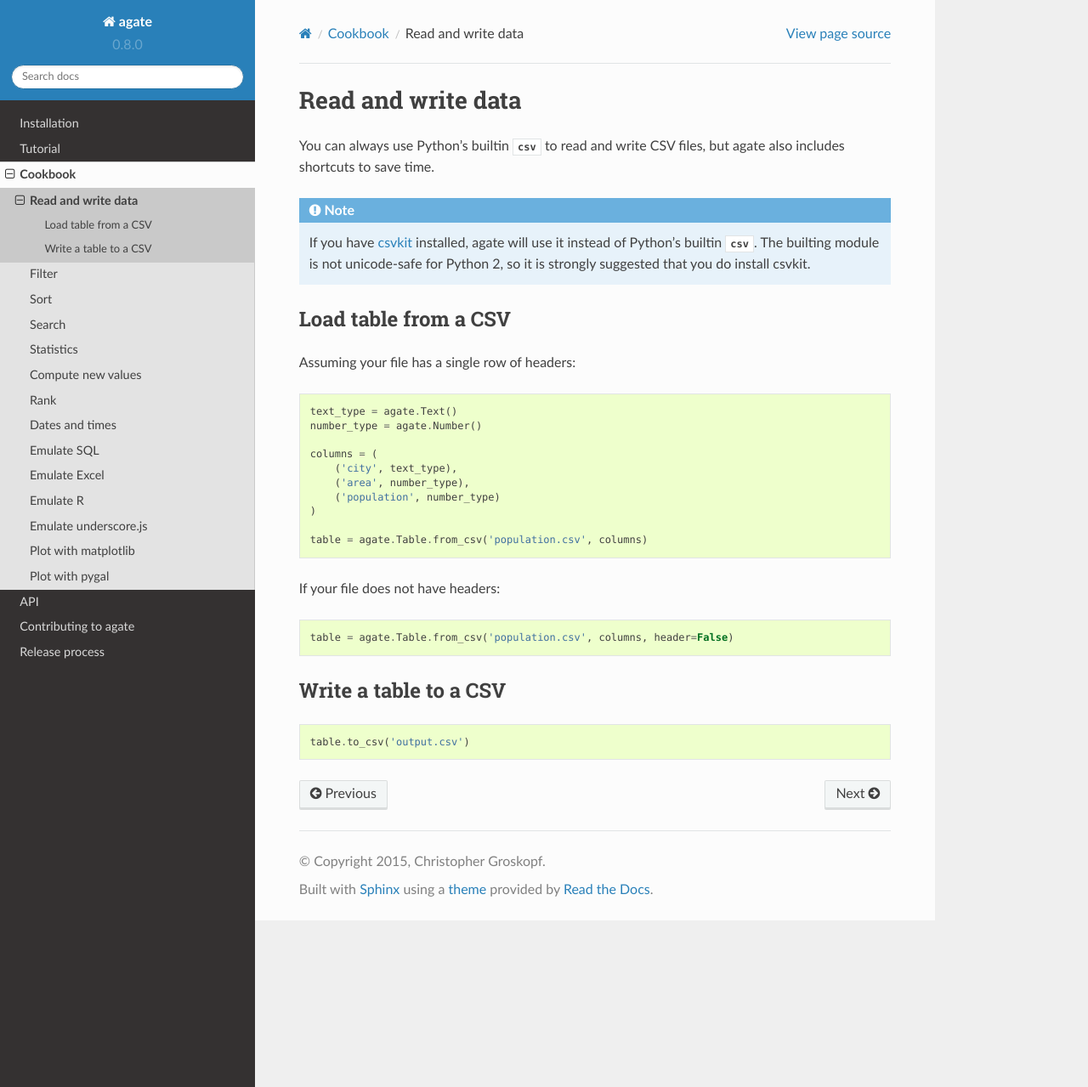
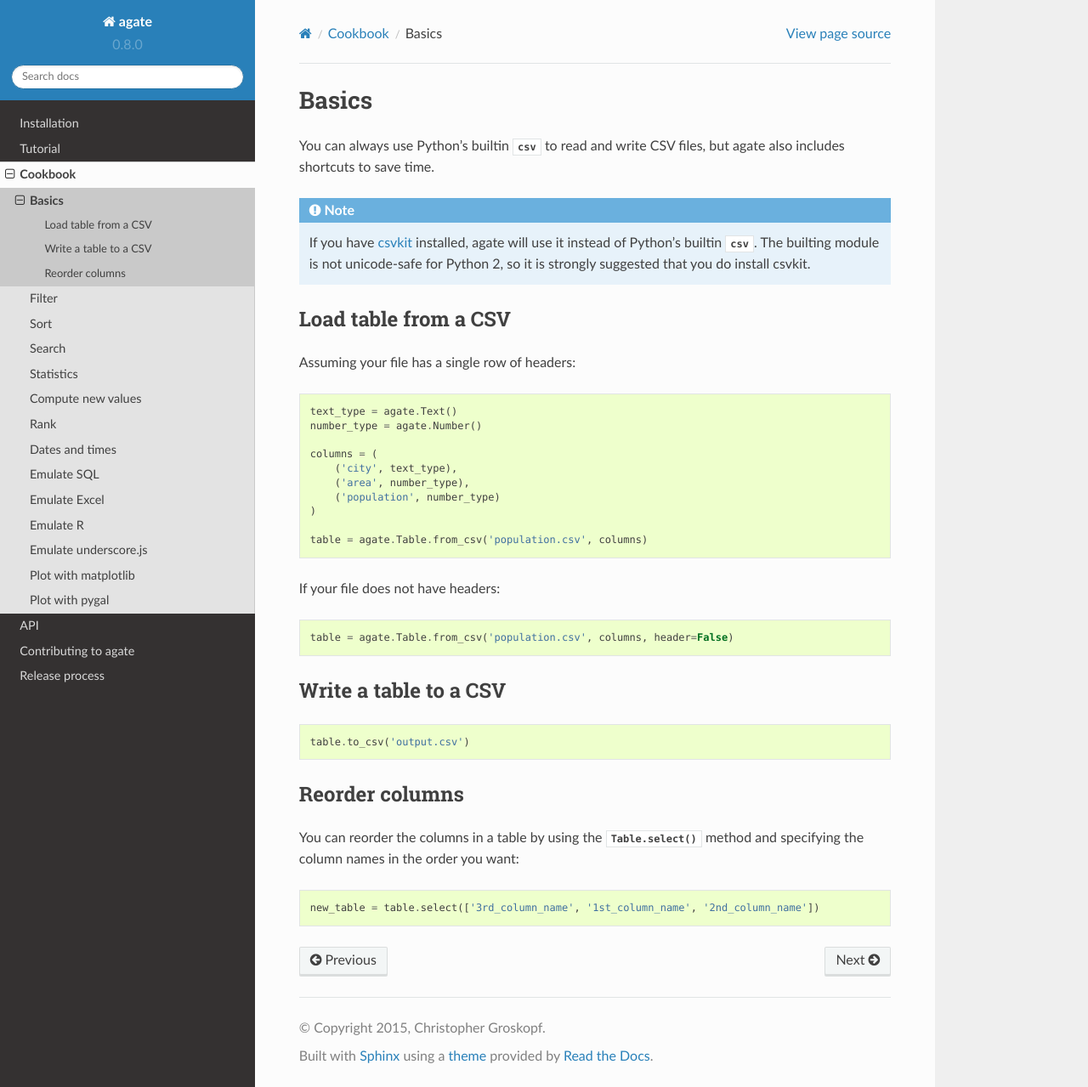
Before and after one commit to wireservice/agate, a Sphinx documentation site: the page built from docs/cookbook/basics.rst, in a window 1280 px wide and 1279 px high. Shown: the whole window at 85% size. Built offline with Sphinx 7.4.7 and the Read the Docs theme 2.0.0, drawn with Linux system fonts in a browser that asks for light colours.

Commit message:
Cookbook: reorder columns. Closes #225.

```diff
--- a/docs/cookbook/basics.rst
+++ b/docs/cookbook/basics.rst
@@ -1,6 +1,6 @@
-===================
-Read and write data
-===================
+======
+Basics
+======
 
 You can always use Python's builtin :mod:`csv` to read and write CSV files, but agate also includes shortcuts to save time.
 
@@ -38,3 +38,12 @@ Write a table to a CSV
 .. code-block:: python
 
     table.to_csv('output.csv')
+
+Reorder columns
+===============
+
+You can reorder the columns in a table by using the :meth:`.Table.select` method and specifying the column names in the order you want:
+
+.. code-block:: python
+
+    new_table = table.select(['3rd_column_name', '1st_column_name', '2nd_column_name'])
```
